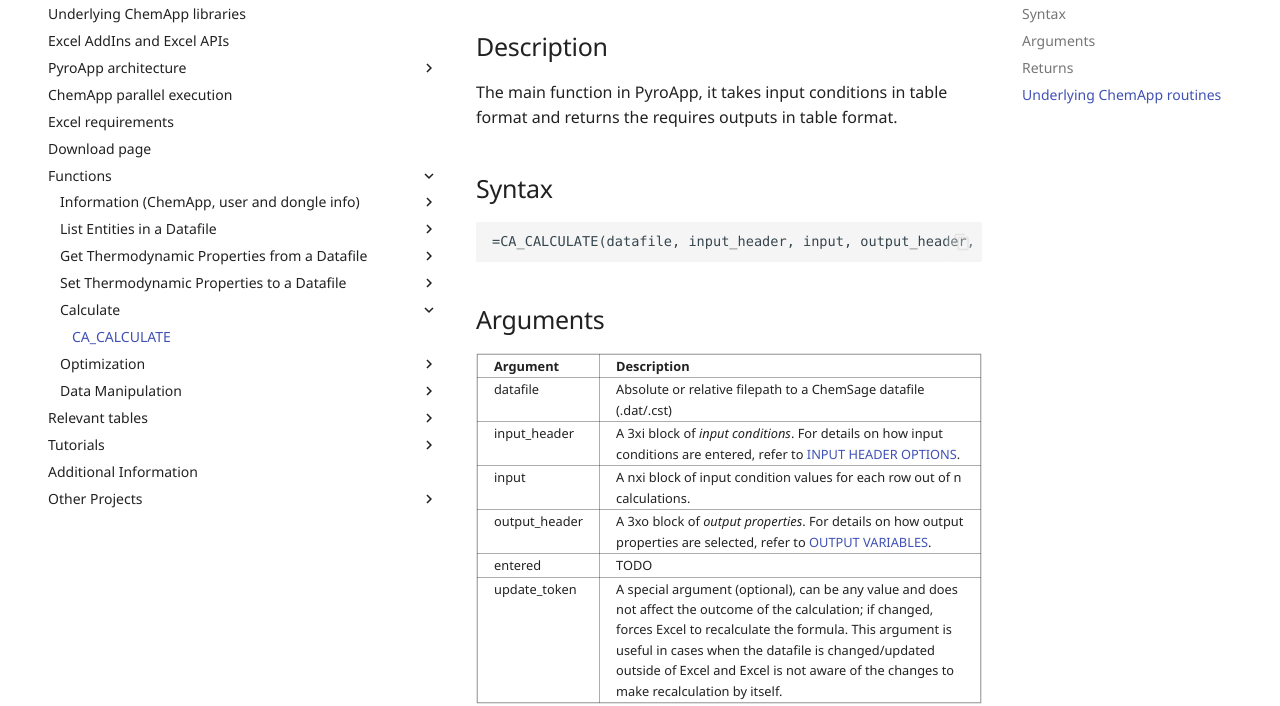
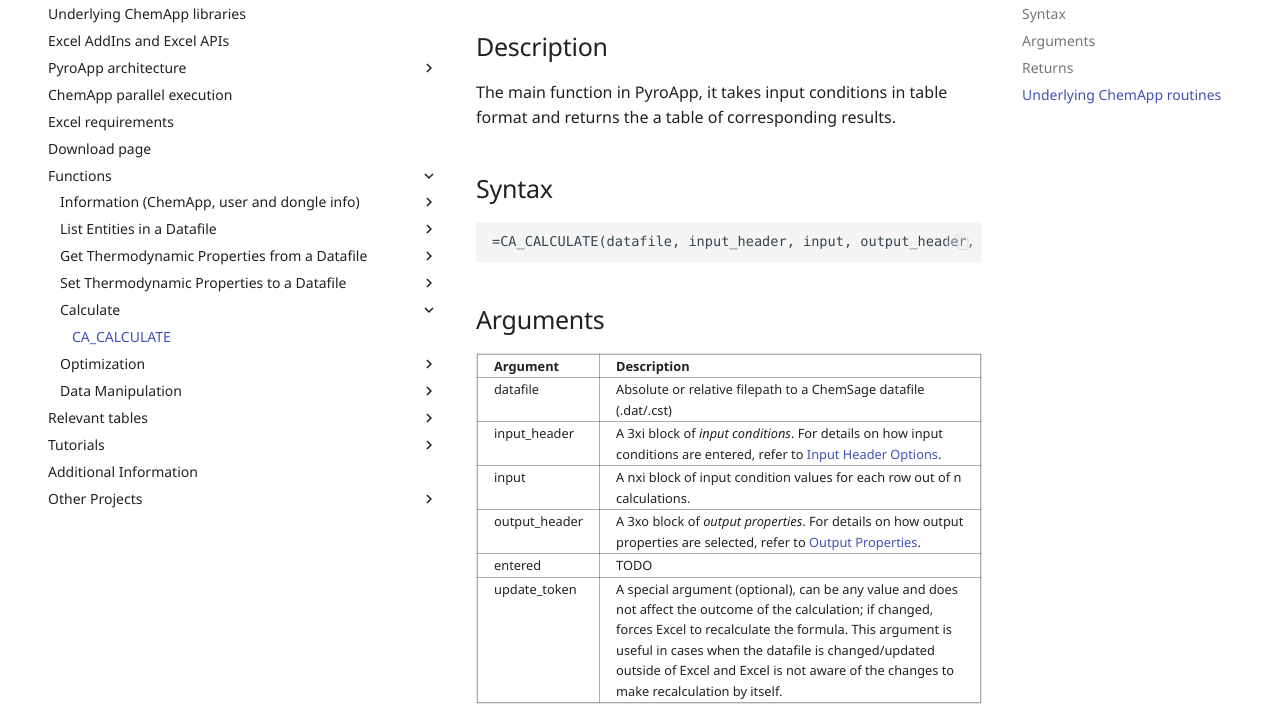
Before and after one commit to evnekdev/pyroapp-docs, an MkDocs documentation site: the page built from docs/functions/ca_calculate.md, in a window 1280 px wide and 1089 px high. Shown: the part 151-857 px from the top of the window. Built offline with MkDocs 1.6.1 and Material for MkDocs 9.7.7, drawn with Linux system fonts in a browser that asks for light colours; some web fonts are replaced.

Commit message:
Update ca_calculate.md

```diff
--- a/docs/functions/ca_calculate.md
+++ b/docs/functions/ca_calculate.md
@@ -2,7 +2,7 @@
 
 ## Description
 
-The main function in PyroApp, it takes input conditions in table format and returns the requires outputs in table format.
+The main function in PyroApp, it takes input conditions in table format and returns the a table of corresponding results.
 
 ## Syntax
 
@@ -15,9 +15,9 @@
   | **Argument** | **Description** |
   |---|---|
   | datafile      | Absolute or relative filepath to a ChemSage datafile (.dat/.cst) |
-  | input_header  | A 3xi block of *input conditions*. For details on how input conditions are entered, refer to [INPUT HEADER OPTIONS](../../input_conditions). |
+  | input_header  | A 3xi block of *input conditions*. For details on how input conditions are entered, refer to [Input Header Options](../../input_conditions). |
   | input         | A nxi block of input condition values for each row out of n calculations. |
-  | output_header | A 3xo block of *output properties*. For details on how output properties are selected, refer to [OUTPUT VARIABLES](../../output_properties). |
+  | output_header | A 3xo block of *output properties*. For details on how output properties are selected, refer to [Output Properties](../../output_properties). |
   | entered       | TODO |
   | update_token  | A special argument (optional), can be any value and does not affect the outcome of the calculation; if changed, forces Excel to recalculate the formula. This argument is useful in cases when the datafile is changed/updated outside of Excel and Excel is not aware of the changes to make recalculation by itself. |
 
```
